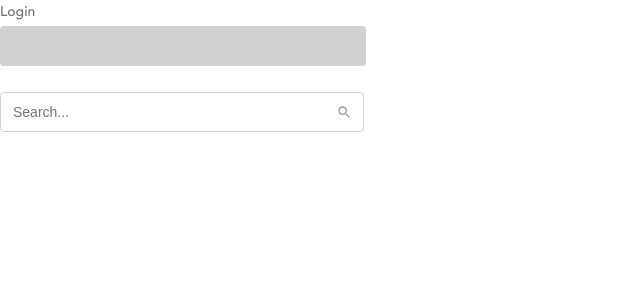
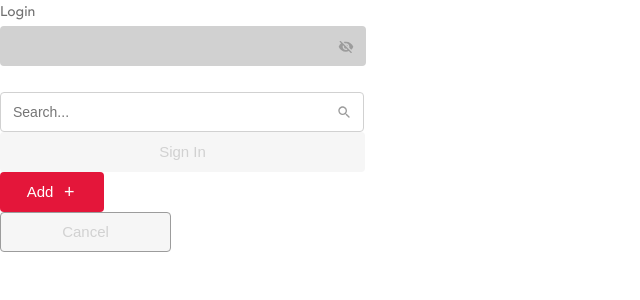
Before and after one commit to Elisei-Trifan/basket, a React (Create React App) app: page / in a window 1280 px wide. Shown: the top 300 px of the page, without its empty margins (0-640 px from the left). Built offline with nearby package versions, Linux system fonts and the light colour scheme.

Commit message:
add custom button component

```diff
--- a/package.json
+++ b/package.json
@@ -11,6 +11,7 @@
     "@types/node": "^16.18.126",
     "@types/react": "^19.1.0",
     "@types/react-dom": "^19.1.1",
+    "classnames": "^2.5.1",
     "react": "^19.1.0",
     "react-dom": "^19.1.0",
     "react-scripts": "5.0.1",
@@ -40,5 +41,10 @@
       "last 1 firefox version",
       "last 1 safari version"
     ]
+  },
+  "devDependencies": {
+    "stylelint": "^16.18.0",
+    "stylelint-config-standard": "^38.0.0",
+    "stylelint-order": "^6.0.4"
   }
 }
--- a/src/App.tsx
+++ b/src/App.tsx
@@ -2,6 +2,7 @@ import React from 'react'
 import './App.css'
 import Input from './components/Input/Input'
 import Search from './components/Search/Search'
+import Button from './components/Button/Button'
 
 function App() {
   const [value, setValue] = React.useState('')
@@ -15,13 +16,16 @@ function App() {
       <Input
         name="login"
         label="Login"
-        type="text"
+        type="password"
         value={value}
         placeholder=""
         errMessage=""
         onChange={handleChange}
       />
       <Search value={value} onChange={handleChange} />
+      <Button type="sign" text="Sign In" disabled />
+      <Button type="add" text="Add" />
+      <Button type="cancel" text="Cancel" disabled />
     </div>
   )
 }
--- /dev/null
+++ b/src/components/Button/Button.module.css
@@ -0,0 +1,73 @@
+.btn {
+  display: block;
+  padding: 0;
+  font-size: 15px;
+  line-height: 24px;
+  border-radius: 4px;
+  text-align: center;
+  letter-spacing: 0;
+}
+
+.sign {
+  width: 365px;
+  height: 40px;
+  color: #ffffff;
+  background-color: #e4163a;
+  border: none;
+}
+
+.sign:hover,
+.add:hover {
+  background-color: #ff5761;
+}
+
+.sign:active,
+.add:active {
+  background-color: #c60e2e;
+}
+
+.sign:disabled,
+.add:disabled {
+  color: #d1d1d1;
+  background-color: #f6f6f6;
+}
+
+.add {
+  display: flex;
+  width: 104px;
+  height: 40px;
+  color: #ffffff;
+  background-color: #e4163a;
+  border: none;
+  justify-content: center;
+  align-items: center;
+}
+
+.add::after {
+  width: 16px;
+  font-size: 18px;
+  color: inherit;
+  content: '+';
+  margin-left: 8px;
+}
+
+.cancel {
+  width: 171px;
+  height: 40px;
+  color: #9c9c9c;
+  background-color: white;
+  border: 1px solid #9c9c9c;
+}
+
+.cancel:hover {
+  background-color: #d1d1d1;
+}
+
+.cancel:active {
+  background-color: #707070;
+}
+
+.cancel:disabled {
+  color: #d1d1d1;
+  background-color: #f6f6f6;
+}
--- /dev/null
+++ b/src/components/Button/Button.tsx
@@ -0,0 +1,21 @@
+import React from 'react'
+import styles from './Button.module.css'
+import classNames from 'classnames'
+
+interface ButtonProps {
+  type: 'sign' | 'add' | 'cancel'
+  text: string
+  disabled?: boolean
+  onClick?: () => void
+}
+
+const Button: React.FC<ButtonProps> = ({ type, text, disabled, onClick }) => {
+  const buttonClass = classNames(styles.btn, styles[type])
+  return (
+    <button disabled={disabled} className={buttonClass} onClick={onClick}>
+      {text}
+    </button>
+  )
+}
+
+export default Button
--- a/src/components/Input/Input.module.css
+++ b/src/components/Input/Input.module.css
@@ -54,7 +54,6 @@
   top: 50%;
   right: 12px;
   transform: translateY(-50%);
-  border: none;
   cursor: pointer;
 }
 
--- a/src/index.css
+++ b/src/index.css
@@ -4,7 +4,7 @@
 
 body {
   margin: 0;
-  font-family: 'Avenir', sans-serif;
+  font-family: Avenir, sans-serif;
   font-weight: 500;
 }
 
@@ -14,7 +14,7 @@ code {
 }
 
 @font-face {
-  font-family: 'Avenir';
+  font-family: Avenir;
   src: url('/public/assets/fonts/Avenir-Medium.woff') format('woff');
   font-weight: 500;
   font-style: normal;
```
Also changed, not shown: .stylelintrc.json (added), 1 other file (tests, documents, lock files or other folders).
